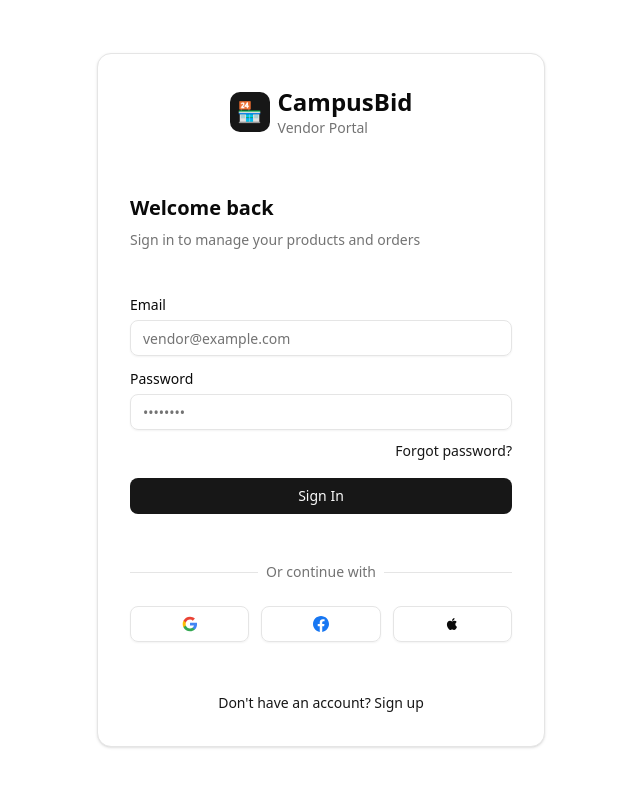
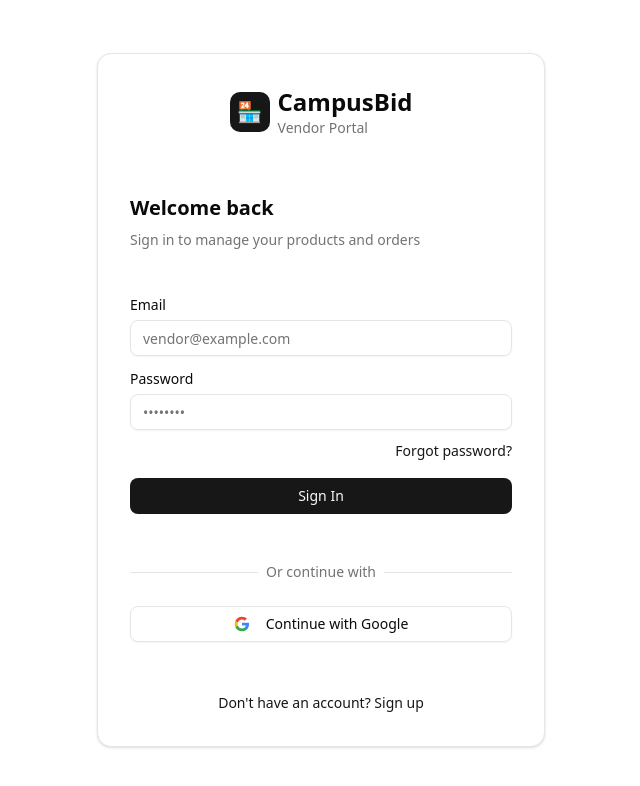
Before and after one commit to Jerry-Khobby/campusbid-ecommerce-frontend-web-app-vendor, a Next.js app: page /vendor/login in a window 1280 px wide. Shown: the top 786 px of the page, without its empty margins (319-959 px from the left). Built offline with nearby package versions, Linux system fonts and the light colour scheme; no server answers.

Commit message:
Remove Facebook and Apple login from the vendor portal
Both were non-functional "coming soon" stubs. Google now works (the
Render redirect URI bug is fixed), so it stays as a real option
alongside email/password.

```diff
--- a/app/vendor/login/page.tsx
+++ b/app/vendor/login/page.tsx
@@ -198,16 +198,15 @@ function VendorLoginPageInner() {
             </div>
           </div>
 
-          <div className="mt-6 grid grid-cols-3 gap-3">
           <Button
             type="button"
             variant="outline"
-              className="w-full bg-transparent"
+            className="mt-6 w-full bg-transparent"
             onClick={() => {
               window.location.href = `${process.env.NEXT_PUBLIC_API_BASE_URL}/api/vendors/google`
             }}
           >
-              <svg className="w-5 h-5" viewBox="0 0 24 24">
+            <svg className="w-5 h-5 mr-2" viewBox="0 0 24 24">
               <path
                 fill="#4285F4"
                 d="M22.56 12.25c0-.78-.07-1.53-.2-2.25H12v4.26h5.92c-.26 1.37-1.04 2.53-2.21 3.31v2.77h3.57c2.08-1.92 3.28-4.74 3.28-8.09z"
@@ -225,34 +224,8 @@ function VendorLoginPageInner() {
                 d="M12 5.38c1.62 0 3.06.56 4.21 1.64l3.15-3.15C17.45 2.09 14.97 1 12 1 7.7 1 3.99 3.47 2.18 7.07l3.66 2.84c.87-2.6 3.3-4.53 6.16-4.53z"
               />
             </svg>
+            Continue with Google
           </Button>
-
-            <Button
-              type="button"
-              variant="outline"
-              className="w-full bg-transparent"
-              onClick={() =>
-                addNotification("Facebook login coming soon!", "info")
-              }
-            >
-              <svg className="w-5 h-5" fill="#1877F2" viewBox="0 0 24 24">
-                <path d="M24 12.073c0-6.627-5.373-12-12-12s-12 5.373-12 12c0 5.99 4.388 10.954 10.125 11.854v-8.385H7.078v-3.47h3.047V9.43c0-3.007 1.792-4.669 4.533-4.669 1.312 0 2.686.235 2.686.235v2.953H15.83c-1.491 0-1.956.925-1.956 1.874v2.25h3.328l-.532 3.47h-2.796v8.385C19.612 23.027 24 18.062 24 12.073z" />
-              </svg>
-            </Button>
-
-            <Button
-              type="button"
-              variant="outline"
-              className="w-full bg-transparent"
-              onClick={() =>
-                addNotification("Apple login coming soon!", "info")
-              }
-            >
-              <svg className="w-5 h-5" fill="currentColor" viewBox="0 0 24 24">
-                <path d="M17.05 20.28c-.98.95-2.05.8-3.08.35-1.09-.46-2.09-.48-3.24 0-1.44.62-2.2.44-3.06-.35C2.79 15.25 3.51 7.59 9.05 7.31c1.35.07 2.29.74 3.08.8 1.18-.24 2.31-.93 3.57-.84 1.51.12 2.65.72 3.4 1.8-3.12 1.87-2.38 5.98.48 7.13-.57 1.5-1.31 2.99-2.54 4.09l.01-.01zM12.03 7.25c-.15-2.23 1.66-4.07 3.74-4.25.29 2.58-2.34 4.5-3.74 4.25z" />
-              </svg>
-            </Button>
-          </div>
         </div>
 
         <div className="mt-6 text-center">
```
Lines whose indentation alone changed are shown as unchanged.
